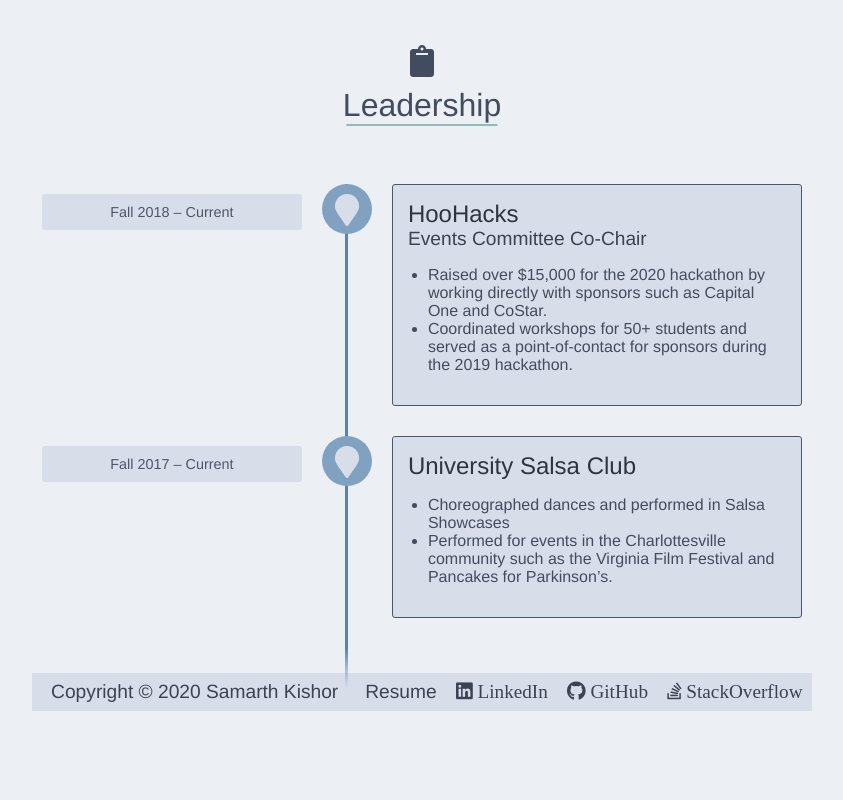
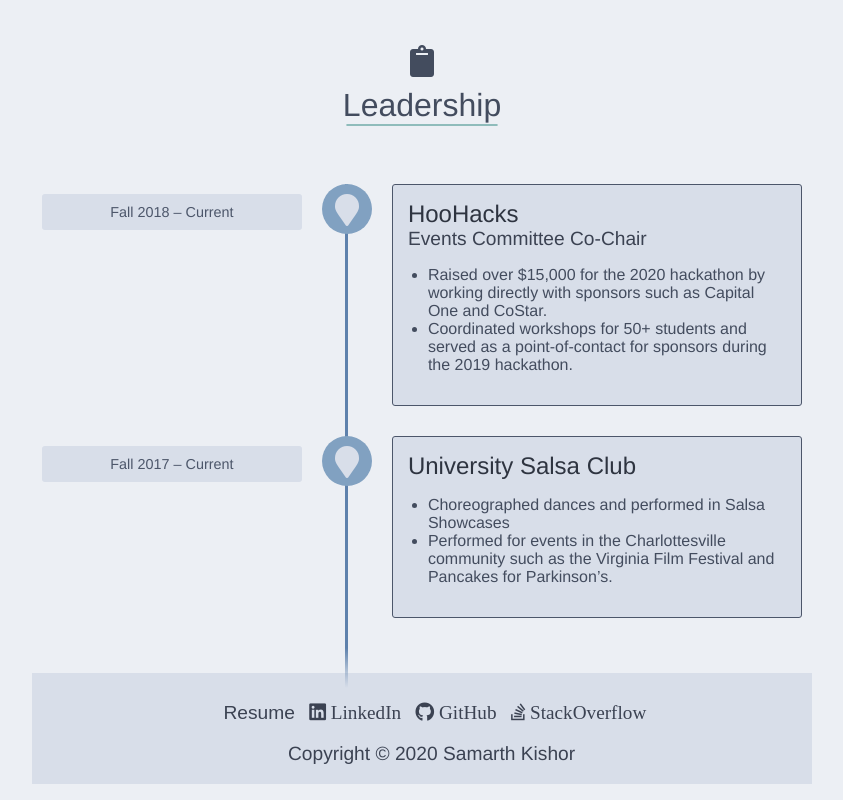
Before and after one commit to samarthkishor/samarthkishor.github.io, a plain HTML site: page index.html in a window 1280 px wide. Shown: the part 6377-7177 px from the top of the page, without its empty margins (218-1061 px from the left). Before the commit the page ends 7109 px from the top, so only its background shows below. Drawn offline with nearby package versions, Linux system fonts and the light colour scheme.

Commit message:
Split the footer into two rows for readability

```diff
--- a/css/styles.css
+++ b/css/styles.css
@@ -481,14 +481,15 @@ footer {
   justify-content: space-between;
   background: #d8dee9;
   font-size: 1.2em;
-  height: 2em;
+  height: auto;
+  flex-direction: column;
+  padding: 1em;
+  padding-top: 0.5em;
 }
 
 footer .copyright {
-  display: flex;
   align-items: center;
   padding-left: 1em;
-  justify-content: flex-start;
 }
 
 footer .copyright p {
@@ -502,21 +503,20 @@ footer .social {
   display: flex;
   align-items: center;
   justify-content: flex-end;
-  padding: 0px;
   text-align: right;
 }
 
 footer .social ul {
   display: flex;
-  padding: 0;
 }
 
 footer .social li {
   display: inline;
-  padding: 0.5em;
+  padding-right: 0.75em;
 }
 
 footer .social li a {
+  font-family: sans-serif;
   font-size: 1em;
   text-decoration: none;
   color: #3b4252;
--- a/index.html
+++ b/index.html
@@ -379,9 +379,6 @@
     </div>
   </div>
   <footer>
-    <div class="copyright">
-      <p>Copyright © 2020 Samarth Kishor</p>
-    </div>
     <div class="social">
       <ul>
         <li>
@@ -407,6 +404,9 @@
         </li>
       </ul>
     </div>
+    <div class="copyright">
+      <p>Copyright © 2020 Samarth Kishor</p>
+    </div>
   </footer>
   <script src="js/scripts.js"></script>
   <script src="js/vertical-timeline.min.js"></script>
```
